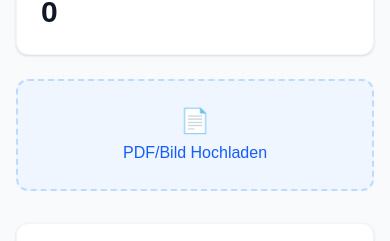
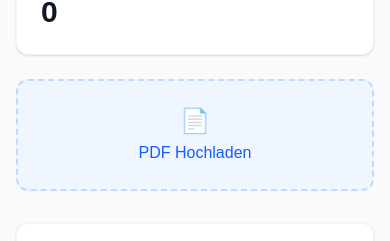
Before and after one commit to J-L-OE/diviflow, a Next.js app in the folder frontend/: page / in a window 390 px wide. Shown: the part 301-542 px from the top of the page. Built offline with nearby package versions, Linux system fonts and the light colour scheme.

Commit message:
Fix: Mobile Upload Input stabilisiert

```diff
--- a/frontend/app/page.tsx
+++ b/frontend/app/page.tsx
@@ -11,7 +11,6 @@ export default function Dashboard() {
   const [uploading, setUploading] = useState(false)
   const [message, setMessage] = useState<string | null>(null)
 
-  // Supabase & Router initialisieren
   const supabase = createClient()
   const router = useRouter()
 
@@ -25,7 +24,7 @@ export default function Dashboard() {
     if (data) setDividends(data)
   }
 
-  // User checken beim Start
+  // User Session prüfen
   useEffect(() => {
     const getUser = async () => {
       const { data: { user } } = await supabase.auth.getUser()
@@ -35,13 +34,13 @@ export default function Dashboard() {
     getUser()
   }, [])
 
-  // Logout Funktion
+  // Logout
   const handleLogout = async () => {
     await supabase.auth.signOut()
     router.refresh()
   }
 
-  // Löschen Funktion
+  // Löschen
   const handleDelete = async (id: string) => {
     if (!confirm('Diesen Eintrag wirklich löschen?')) return
 
@@ -56,7 +55,7 @@ export default function Dashboard() {
     }
   }
 
-  // Datei Upload Funktion
+  // Datei Upload
   const handleFileChange = async (e: React.ChangeEvent<HTMLInputElement>) => {
     const file = e.target.files?.[0]
     if (!file) return
@@ -85,12 +84,11 @@ export default function Dashboard() {
       alert('Fehler: ' + error.message)
     } finally {
       setUploading(false)
-      // Input zurücksetzen trick: Wir leeren einfach den Wert des Events, falls möglich
-      e.target.value = ''
+      e.target.value = '' // Reset Input damit man die gleiche Datei nochmal wählen kann
     }
   }
 
-  // Berechnungen für UI
+  // UI Berechnungen
   const totalAmount = dividends.reduce((sum, item) => sum + (item.amount || 0), 0)
 
   const chartData = dividends.map(item => ({
@@ -128,19 +126,30 @@ export default function Dashboard() {
             <p className="mt-2 text-3xl font-bold text-gray-900">{dividends.length}</p>
           </div>
 
-          {/* DER NEUE UPLOAD BUTTON (Mobile Safe) */}
-          <label className="flex items-center justify-center rounded-xl bg-blue-50 p-6 border-2 border-dashed border-blue-200 hover:bg-blue-100 transition-colors cursor-pointer relative">
-             <input
-                type="file"
-                onChange={handleFileChange}
-                className="hidden"
-                accept="application/pdf, image/*"
-             />
+          {/* --- STABILER MOBILE UPLOAD FIX START --- */}
+          {/* 1. Der versteckte Input (Technik) */}
+          <input
+            id="file-upload"
+            type="file"
+            onChange={handleFileChange}
+            className="hidden"
+            accept="application/pdf"
+          />
+
+          {/* 2. Das sichtbare Label (Optik) - Verknüpft via htmlFor */}
+          <label
+            htmlFor="file-upload"
+            className={`flex items-center justify-center rounded-xl p-6 border-2 border-dashed transition-colors cursor-pointer relative ${
+              uploading ? 'bg-gray-50 border-gray-300' : 'bg-blue-50 border-blue-200 hover:bg-blue-100'
+            }`}
+          >
              <div className="flex flex-col items-center text-blue-600">
                 <span className="text-2xl mb-1">{uploading ? '⏳' : '📄'}</span>
-                <span className="font-medium">{uploading ? 'Verarbeite...' : 'PDF/Bild Hochladen'}</span>
+                <span className="font-medium">{uploading ? 'Verarbeite...' : 'PDF Hochladen'}</span>
              </div>
           </label>
+          {/* --- STABILER MOBILE UPLOAD FIX ENDE --- */}
+
         </div>
 
         {/* Diagramm */}
@@ -186,7 +195,7 @@ export default function Dashboard() {
           </div>
         )}
 
-        {/* Die Liste */}
+        {/* Liste */}
         <div className="rounded-xl bg-white shadow-sm border border-gray-100 overflow-hidden">
           <div className="px-6 py-4 border-b border-gray-100">
             <h3 className="text-lg font-medium text-gray-900">Zahlungshistorie</h3>
```
